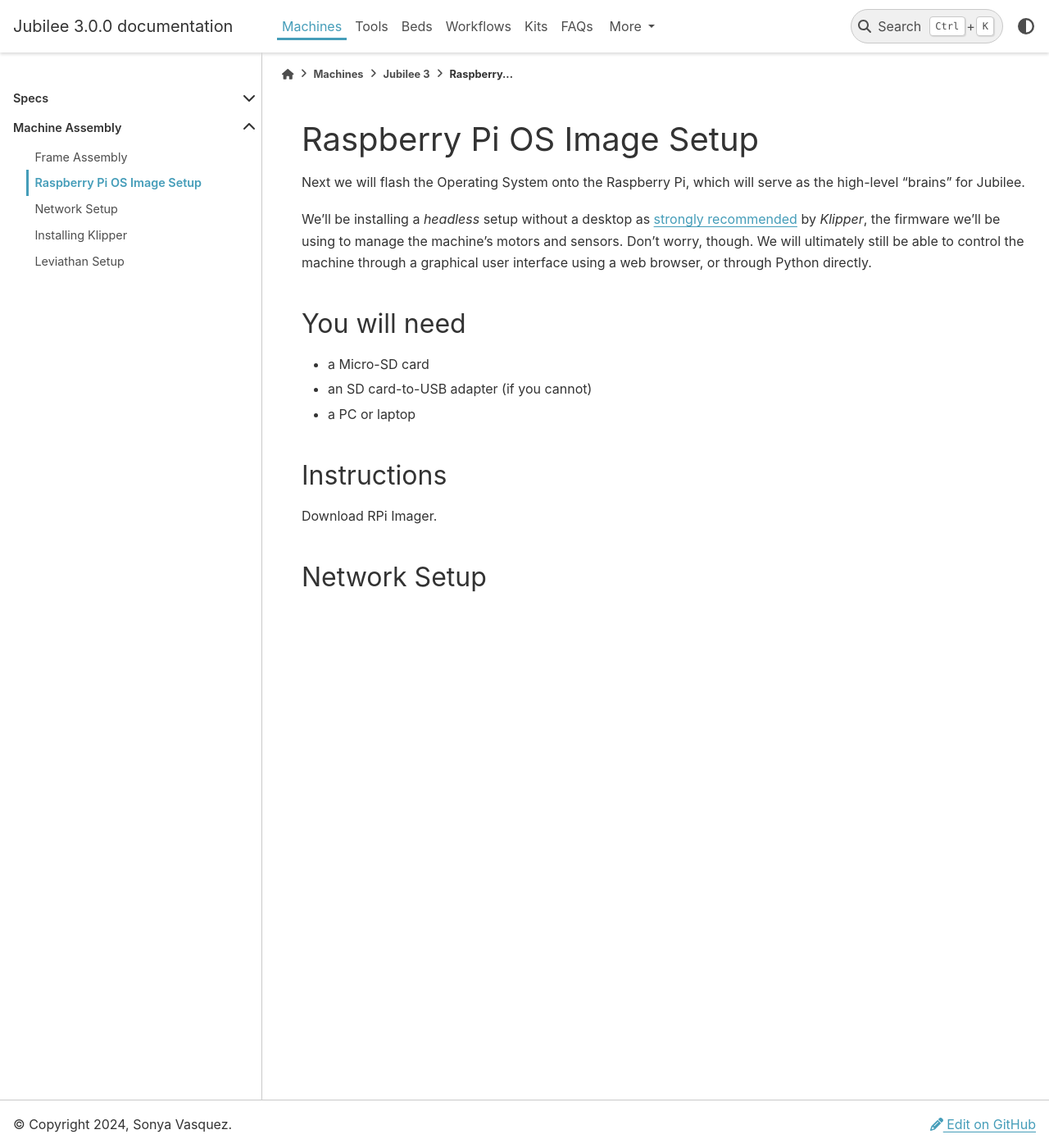
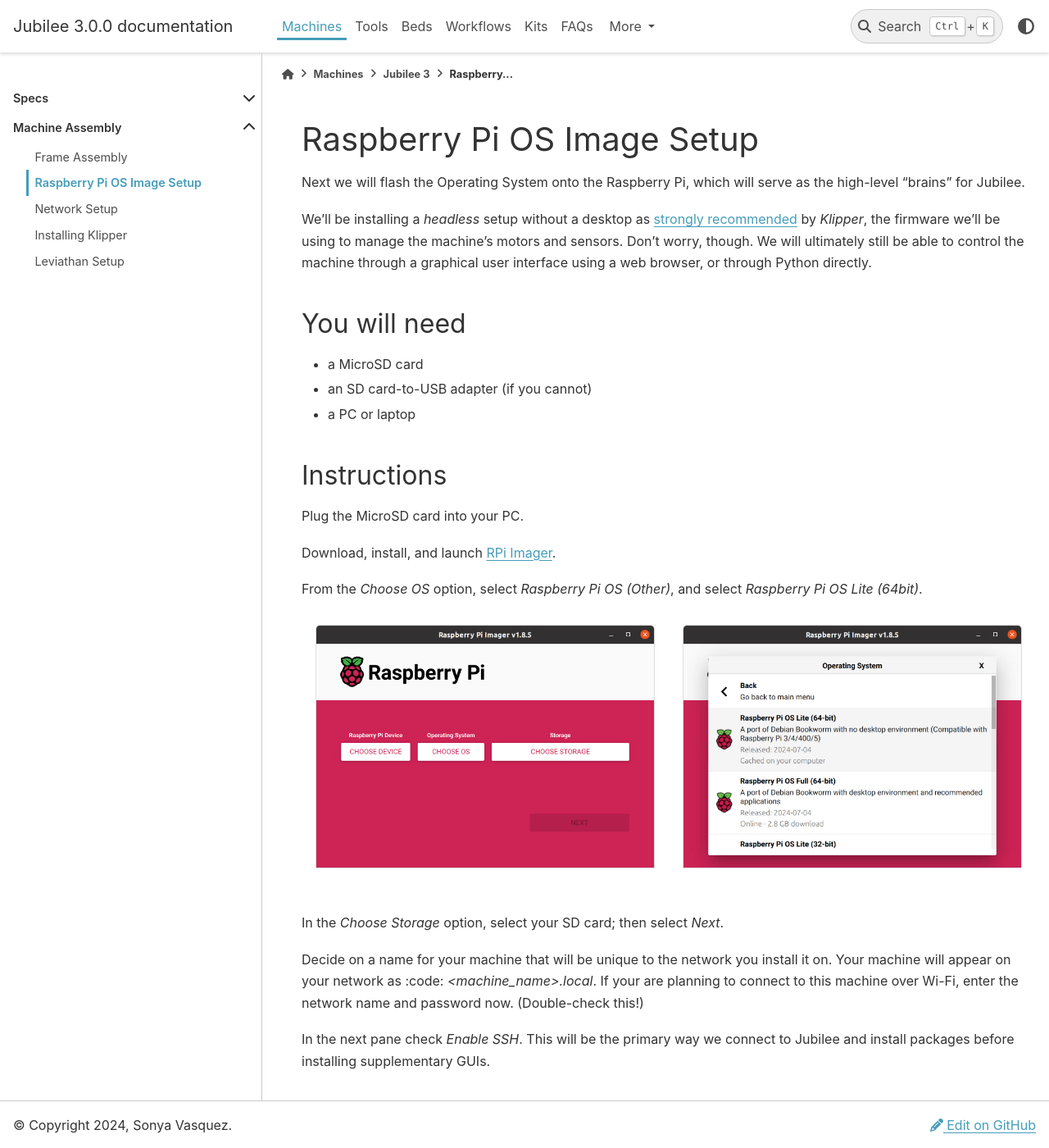
Before and after one commit to jubilee3d/jubilee3d.github.io, a Sphinx documentation site: the page built from docs/source/machines/jubilee_3/rpi_imaging.rst, in a window 1280 px wide and 1400 px high. Shown: the whole window at 82% size. Built offline with Sphinx 7.4.7 and the PyData theme 0.15.4, drawn with Linux system fonts in a browser that asks for light colours; pages that are not in the unit, such as notebooks, are missing from menus.

Commit message:
update setup docs

```diff
--- a/docs/source/machines/jubilee_3/rpi_imaging.rst
+++ b/docs/source/machines/jubilee_3/rpi_imaging.rst
@@ -11,7 +11,7 @@
 You will need
 -------------
 
-* a Micro-SD card
+* a MicroSD card
 * an SD card-to-USB adapter (if you cannot)
 * a PC or laptop
 
@@ -19,9 +19,36 @@
 Instructions
 ------------
 
-Download RPi Imager.
+Plug the MicroSD card into your PC.
 
+Download, install, and launch `RPi Imager <https://www.raspberrypi.com/software/>`_.
 
+From the *Choose OS* option, select *Raspberry Pi OS (Other)*, and select *Raspberry Pi OS Lite (64bit)*.
 
-Network Setup
--------------
+.. grid:: 2
+
+   .. grid-item::
+      :padding: 0 0 1 1
+
+      .. figure:: pics/rpi_imaging/rpi_imager.avif
+         :width: 600
+         :class: dark-light
+         :align: center
+
+   .. grid-item::
+      :padding: 0 0 1 1
+
+      .. figure:: pics/rpi_imaging/rpi_os_lite_64.avif
+         :width: 600
+         :class: dark-light
+         :align: center
+
+In the *Choose Storage* option, select your SD card; then select *Next*.
+
+Decide on a name for your machine that will be unique to the network you install it on.
+Your machine will appear on your network as :code: `<machine_name>.local`.
+If your are planning to connect to this machine over Wi-Fi, enter the network name and password now.
+(Double-check this!)
+
+In the next pane check *Enable SSH*.
+This will be the primary way we connect to Jubilee and install packages before installing supplementary GUIs.
```
Also changed, not shown: docs/source/machines/jubilee_3/connection_setup.rst (+4 -3 lines), docs/source/machines/jubilee_3/leviathan_setup.rst (+10 -0 lines), docs/source/machines/jubilee_3/pics/leviathan.avif (added), docs/source/machines/jubilee_3/pics/linux_wired_setup_dhcp1.avif (added), docs/source/machines/jubilee_3/pics/linux_wired_setup_dhcp1.png (deleted), docs/source/machines/jubilee_3/pics/linux_wired_setup_dhcp2.avif (added), docs/source/machines/jubilee_3/pics/linux_wired_setup_dhcp2.png (deleted), docs/source/machines/jubilee_3/pics/rpi_imaging/rpi_imager.avif (added), docs/source/machines/jubilee_3/pics/rpi_imaging/rpi_os_lite_64.avif (added).
